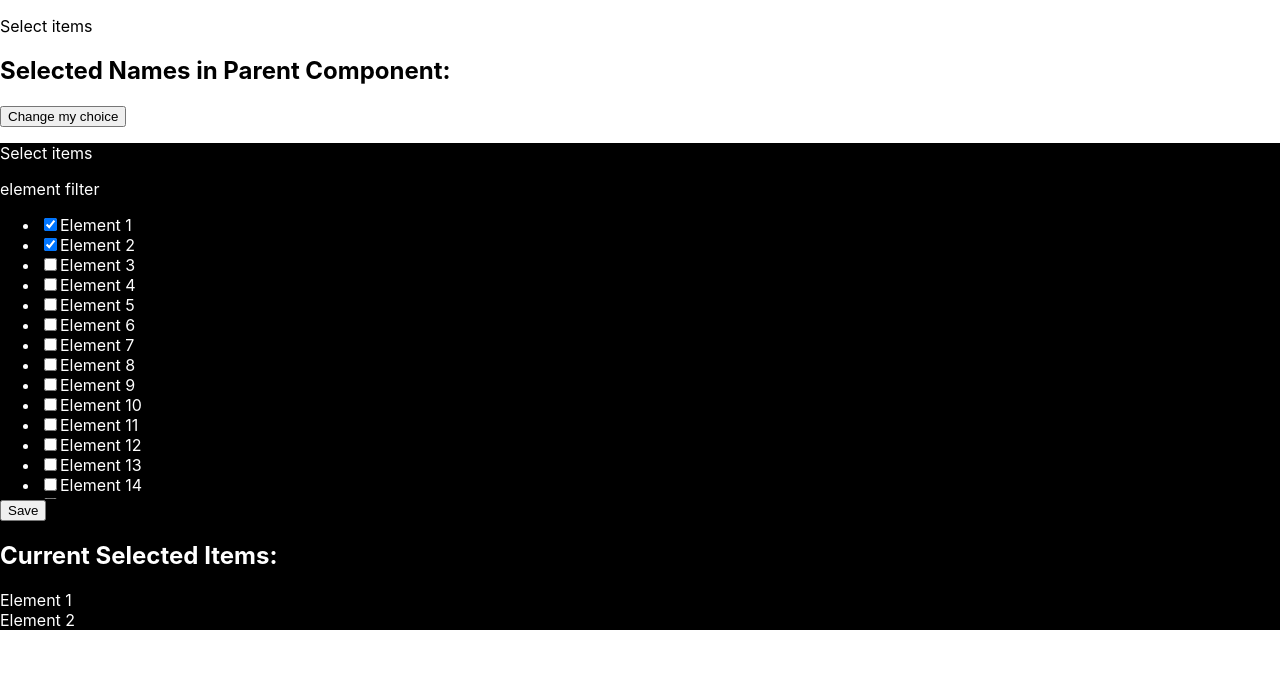
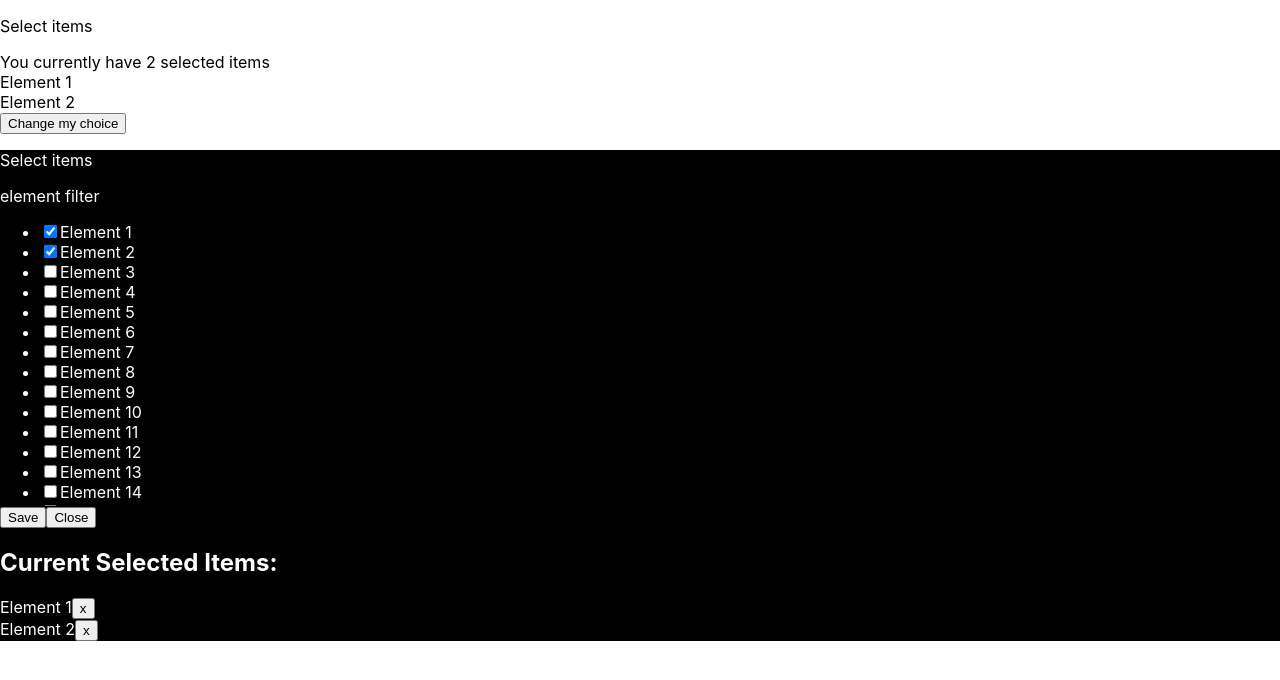
Before and after one commit to goranstosic/element-widget, a React (Create React App) app: page / in a window 1280 px wide. Both pictures are taken after a click on the button "Change my choice". Shown: the top 680 px of the page. Built offline with nearby package versions, Linux system fonts and the light colour scheme; the HTML template or start-up script is replaced by a standard one.

Commit message:
Add pills

```diff
--- a/src/components/ElementsList/ElementsList.tsx
+++ b/src/components/ElementsList/ElementsList.tsx
@@ -1,39 +1,51 @@
 import {DUMMY_DATA_ELEMENTS} from "../../dummyData";
 import {useState} from "react";
 import "./ElementsList.scss";
+import {IElement} from "../../common/interfaces/elements.interface";
+import SelectedPill from "../SelectedPill/SelectedPill";
 
 interface ElementListProps {
-    onSelectedNamesChange: (selectedNames: string[]) => void;
-    onSelectedItemsChange: (selectedItems: number[]) => void;
-    initialSelectedItems: number[];
+    onSelectedItemsChange: (selectedItems: IElement[]) => void;
+    selectedItems: IElement[];
+    toggleVisibility: () => void;
+    onRemoveSelectedItem: (id: number) => void;
 }
 
-const ElementsList: React.FC<ElementListProps> = ({initialSelectedItems, onSelectedNamesChange, onSelectedItemsChange}) => {
+const ElementsList: React.FC<ElementListProps> = ({selectedItems, onSelectedItemsChange, toggleVisibility, onRemoveSelectedItem}) => {
     const [checkedElements, setCheckedElements] = useState<Record<number, boolean>>(() => {
         const initialChecked: Record<number, boolean> = {};
-        initialSelectedItems.forEach(id => {
-            initialChecked[id] = true;
+        selectedItems.forEach(item => {
+            initialChecked[item.id] = true;
         });
         return initialChecked;
     });
+
+    const selectedCount = Object.values(checkedElements).filter(Boolean).length;
+    const currentSelectedItems = DUMMY_DATA_ELEMENTS.filter(element => checkedElements[element.id]);
 
     const handleCheckboxChange = (id: number) => {
         setCheckedElements(prevState => ({
             ...prevState,
             [id]: !prevState[id]
         }));
-
-        console.log(checkedElements);
     }
 
     const handleSave = () => {
-        const selectedItems = DUMMY_DATA_ELEMENTS.filter(element => checkedElements[element.id]);
-        onSelectedNamesChange(selectedItems.map(item => item.name));
-        onSelectedItemsChange(selectedItems.map(item => item.id));
-        console.log("Selected items:", selectedItems);
+        const newSelectedItems = DUMMY_DATA_ELEMENTS.filter(element => checkedElements[element.id]);
+        onSelectedItemsChange(newSelectedItems);
+        toggleVisibility();
     };
 
-    const selectedItems = DUMMY_DATA_ELEMENTS.filter(element => checkedElements[element.id]);
+    const handleClose = () => {
+        toggleVisibility();
+    }
+
+    const handleRemoveSelectedItem = (id: number) => {
+        setCheckedElements(prevState => ({
+            ...prevState,
+            [id]: false
+        }));
+    };
 
     return (
         <>
@@ -46,6 +58,7 @@ const ElementsList: React.FC<ElementListProps> = ({initialSelectedItems, onSelec
                                 id={`checkbox-${element.id}`}
                                 checked={checkedElements[element.id] || false}
                                 onChange={() => handleCheckboxChange(element.id)}
+                                disabled={!checkedElements[element.id] && selectedCount >= 3}
                             />
                             <label htmlFor={`checkbox-${element.id}`}>{element.name}</label>
                         </li>
@@ -53,10 +66,11 @@ const ElementsList: React.FC<ElementListProps> = ({initialSelectedItems, onSelec
                 </ul>
             </div>
             <button onClick={handleSave}>Save</button>
+            <button onClick={handleClose}>Close</button>
             <div>
                 <h2>Current Selected Items:</h2>
-                {selectedItems.map(item => (
-                    <div key={item.id}>{item.name}</div>
+                {currentSelectedItems.map(item => (
+                    <SelectedPill item={item} handleRemoveSelectedItem={handleRemoveSelectedItem} />
                 ))}
             </div>
         </>
--- a/src/components/ElementsWidget/ElementWidget.tsx
+++ b/src/components/ElementsWidget/ElementWidget.tsx
@@ -2,18 +2,20 @@ import SelectModal from "../SelectModal/SelectModal";
 import SelectedItems from "../SelectedItems/SelectedItems";
 import {CHANGE_MY_CHOICE, SELECT_ITEMS} from "../../common/constants/widget.constants";
 import {useState} from "react";
+import {IElement} from "../../common/interfaces/elements.interface";
 
 const ElementWidget = () => {
     const [toggleModal, setToggleModal] = useState<boolean>(false);
-    const [parentSelectedNames, setParentSelectedNames] = useState<string[]>([]);
-    const [initialSelectedItems, setInitialSelectedItems] = useState<number[]>([1, 2]); // IDs of elements to be initially selected
+    const [selectedItems, setSelectedItems] = useState<IElement[]>([{ id:1, name: 'Element 1'}, {id:2, name: 'Element 2'}]);
 
-    const handleSelectedNamesChange = (selectedNames: string[]) => {
-        setParentSelectedNames(selectedNames);
+    const handleSelectedItemsChange = (selectedItems: IElement[]) => {
+        setSelectedItems(selectedItems);
     };
 
-    const handleSelectedItemsChange = (selectedItems: number[]) => {
-        setInitialSelectedItems(selectedItems);
+    const handleRemoveSelectedItem = (id: number) => {
+        setSelectedItems(prevItems =>
+            prevItems.filter(item => item.id !== id)
+        );
     };
 
     const toggleVisibility = () => {
@@ -23,17 +25,10 @@ const ElementWidget = () => {
     return (
         <div>
             <p>{SELECT_ITEMS}</p>
-            {/*<SelectedItems />*/}
-            <div>
-                <h2>Selected Names in Parent Component:</h2>
-                {parentSelectedNames.map(name => (
-                    <div key={name}>{name}</div>
-                ))}
-            </div>
+            <SelectedItems selectedItems={selectedItems} />
             <button onClick={toggleVisibility}>{CHANGE_MY_CHOICE}</button>
             {toggleModal &&
-                <SelectModal onSelectedNamesChange={handleSelectedNamesChange} initialSelectedItems={initialSelectedItems}
-                             onSelectedItemsChange={handleSelectedItemsChange} /> }
+                <SelectModal toggleVisibility={toggleVisibility} selectedItems={selectedItems} onSelectedItemsChange={handleSelectedItemsChange} onRemoveSelectedItem={handleRemoveSelectedItem} /> }
         </div>
     )
 }
--- a/src/components/SelectModal/SelectModal.tsx
+++ b/src/components/SelectModal/SelectModal.tsx
@@ -2,19 +2,21 @@ import ElementsList from "../ElementsList/ElementsList";
 import ElementFilter from "../ElementFilter/ElementFilter";
 import {SELECT_ITEMS} from "../../common/constants/widget.constants";
 import "./SelectModal.scss";
+import {IElement} from "../../common/interfaces/elements.interface";
 
 interface SelectModalProps {
-    onSelectedNamesChange: (selectedNames: string[]) => void;
-    onSelectedItemsChange: (selectedItems: number[]) => void;
-    initialSelectedItems: number[];
+    onSelectedItemsChange: (selectedItems: IElement[]) => void;
+    selectedItems: IElement[];
+    toggleVisibility: () => void;
+    onRemoveSelectedItem: (id: number) => void;
 }
 
-const SelectModal: React.FC<SelectModalProps> =({initialSelectedItems, onSelectedNamesChange, onSelectedItemsChange})=> {
+const SelectModal: React.FC<SelectModalProps> =({selectedItems, onSelectedItemsChange, toggleVisibility, onRemoveSelectedItem})=> {
     return (
         <div className="modal">
             <p>{SELECT_ITEMS}</p>
             <ElementFilter />
-            <ElementsList initialSelectedItems={initialSelectedItems} onSelectedNamesChange={onSelectedNamesChange} onSelectedItemsChange={onSelectedItemsChange}/>
+            <ElementsList toggleVisibility={toggleVisibility} selectedItems={selectedItems} onSelectedItemsChange={onSelectedItemsChange} onRemoveSelectedItem={onRemoveSelectedItem}/>
         </div>
     )
 }
--- a/src/components/SelectedItems/SelectedItems.tsx
+++ b/src/components/SelectedItems/SelectedItems.tsx
@@ -1,6 +1,20 @@
-const SelectedItems = () => {
+import {IElement} from "../../common/interfaces/elements.interface";
+import React from "react";
+
+interface SelectedItemsProp  {
+    selectedItems: IElement[];
+}
+
+const SelectedItems: React.FC<SelectedItemsProp> = ({selectedItems}) => {
     return (
-        <div>You currently have 2 selected items</div>
+        <>
+            <div>You currently have {selectedItems.length} selected items</div>
+            <div>
+                {selectedItems.map(item => (
+                    <div key={item.id}>{item.name}</div>
+                ))}
+            </div>
+        </>
     )
 }
 
--- /dev/null
+++ b/src/components/SelectedPill/SelectedPill.tsx
@@ -0,0 +1,20 @@
+import {IElement} from "../../common/interfaces/elements.interface";
+import React from "react";
+
+interface SelectedPillProps {
+    item:IElement;
+    handleRemoveSelectedItem: (id: number) => void;
+}
+
+const SelectedPill: React.FC<SelectedPillProps> = ({item, handleRemoveSelectedItem}) => {
+
+    return (
+        <div className="pill" key={item.id}>
+            {item.name}
+            <button onClick={() => handleRemoveSelectedItem(item.id)}>x</button>
+        </div>
+    )
+
+}
+
+export default SelectedPill;
```
